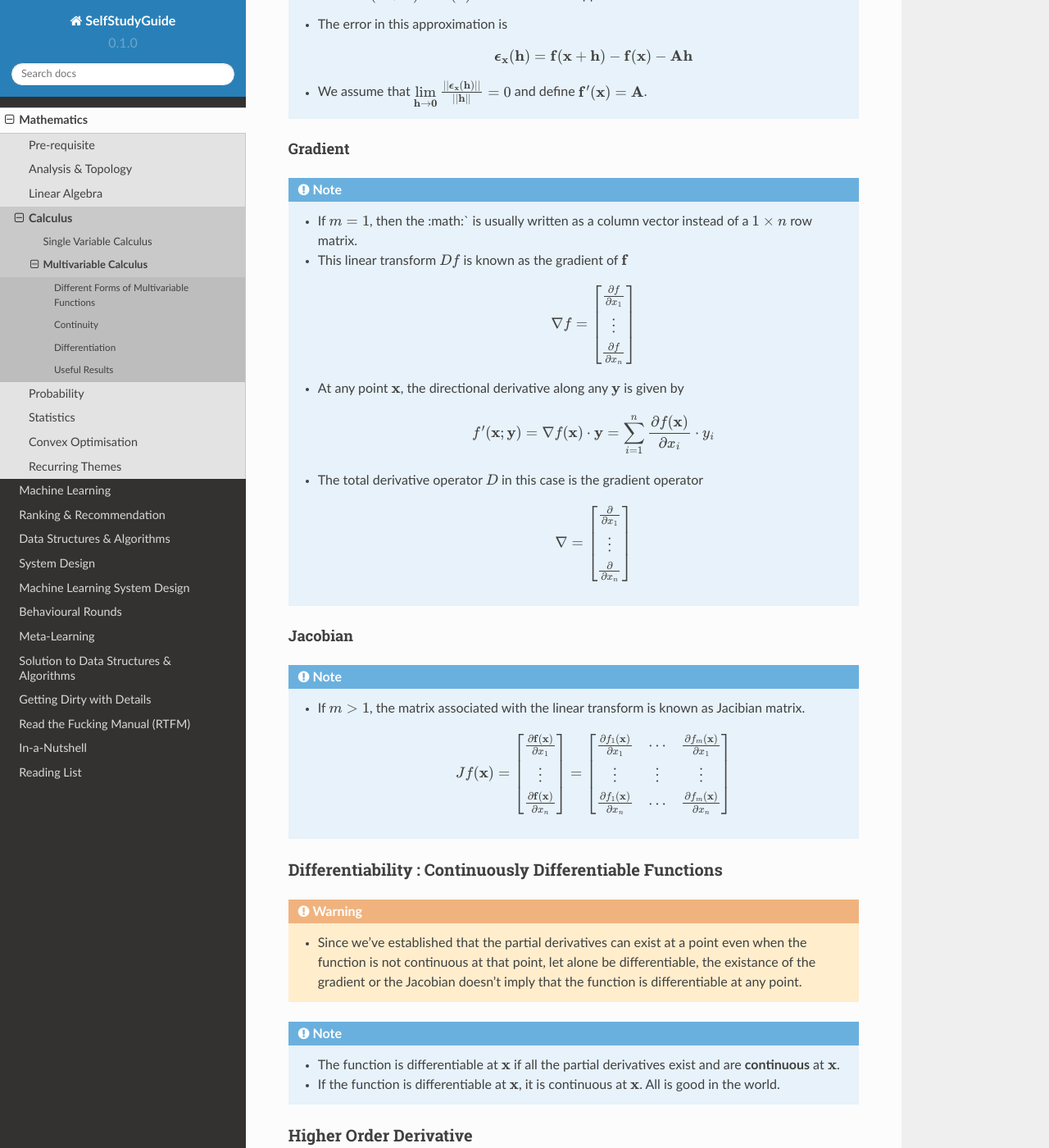
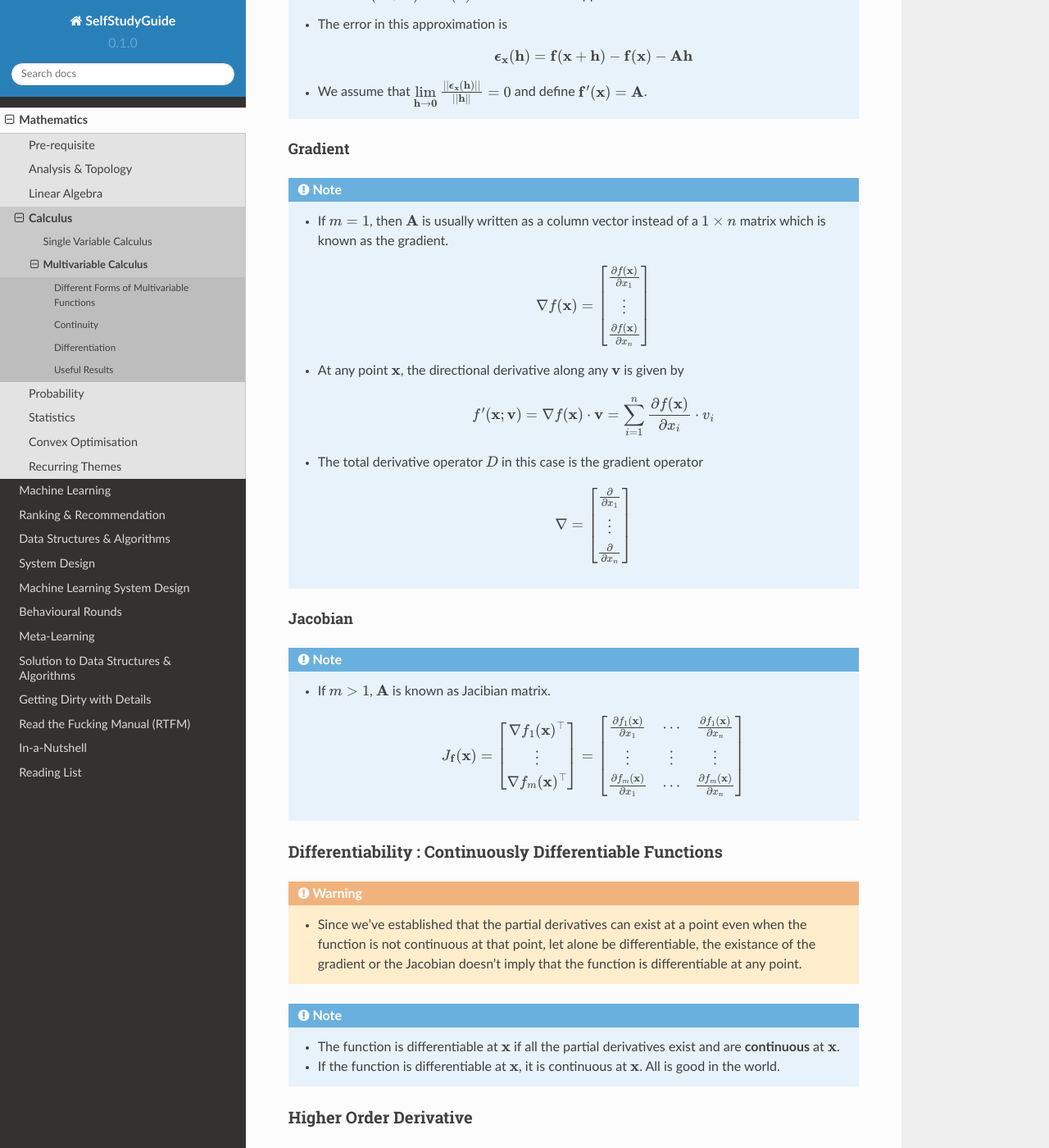
Before and after one commit to uselesstechjunks/leetcode, a Sphinx documentation site: the page built from docs/source/math/calc3/multi.rst, in a window 1280 px wide and 1400 px high, scrolled down 4014 px. Shown: the whole window at 82% size. Built offline with Sphinx 7.4.7 and the Read the Docs theme 2.0.0, drawn with Linux system fonts in a browser that asks for light colours; some of the changed text lies outside the part shown.

Commit message:
Update multi.rst

```diff
--- a/docs/source/math/calc3/multi.rst
+++ b/docs/source/math/calc3/multi.rst
@@ -51,8 +51,8 @@ We have a function :math:`\mathbf{f}`, from an open set :math:`E\in\mathbb{R}^n`
 	* We fix our direction along some vector :math:`\mathbf{u}\in\mathbb{R}^n` and look at the rate-of-change of the function along :math:`\mathbf{u}` as we move closer to :math:`\mathbf{x}`.
 	* For some :math:`h> 0`, we assume an open-ball around :math:`\mathbf{x}` of radius :math:`h\cdot||\mathbf{u}||`, and define the ratio
 
-		.. math:: \frac{\mathbf{f}(\mathbf{x}+h\cdot\mathbf{u})-\mathbf{f}(\mathbf{x})}{h}
-	* We define a version of derivative as :math:`\mathbf{f}'(\mathbf{x}; \mathbf{u})=\lim\limits_{h\to 0}\frac{\mathbf{f}(\mathbf{x}+h\cdot\mathbf{u})-\mathbf{f}(\mathbf{x})}{h}`
+		.. math:: \frac{f(\mathbf{x}+h\cdot\mathbf{u})-f(\mathbf{x})}{h}
+	* We define a version of derivative as :math:`f'(\mathbf{x}; \mathbf{u})=\lim\limits_{h\to 0}\frac{f(\mathbf{x}+h\cdot\mathbf{u})-f(\mathbf{x})}{h}`
 
 .. attention::
 	We note that the open ball in this case is essentially an equivalent of an one dimensional interval.
@@ -118,13 +118,12 @@ We define the total derivative as a linear approximation of the function at clos
 Gradient
 ------------------------------------------------------------
 .. note::
-	* If :math:`m=1`, then the :math:` is usually written as a column vector instead of a :math:`1\times n` row matrix.
-	* This linear transform :math:`Df` is known as the gradient of :math:`\mathbf{f}`
+	* If :math:`m=1`, then :math:`\mathbf{A}` is usually written as a column vector instead of a :math:`1\times n` matrix which is known as the gradient.
 
-		.. math:: \nabla f =\begin{bmatrix}\frac{\mathop{\partial f}}{\mathop{\partial x_1}}\\ \vdots \\ \frac{\mathop{\partial f}}{\mathop{\partial x_n}}\end{bmatrix}
-	* At any point :math:`\mathbf{x}`, the directional derivative along any :math:`\mathbf{y}` is given by
+		.. math:: \nabla f(\mathbf{x}) =\begin{bmatrix}\frac{\mathop{\partial f(\mathbf{x})}}{\mathop{\partial x_1}}\\ \vdots \\ \frac{\mathop{\partial f(\mathbf{x})}}{\mathop{\partial x_n}}\end{bmatrix}
+	* At any point :math:`\mathbf{x}`, the directional derivative along any :math:`\mathbf{v}` is given by
 
-		.. math:: f'(\mathbf{x};\mathbf{y})=\nabla f(\mathbf{x})\cdot\mathbf{y}=\sum_{i=1}^n\frac{\mathop{\partial f(\mathbf{x})}}{\mathop{\partial x_i}}\cdot y_i
+		.. math:: f'(\mathbf{x};\mathbf{v})=\nabla f(\mathbf{x})\cdot\mathbf{v}=\sum_{i=1}^n\frac{\mathop{\partial f(\mathbf{x})}}{\mathop{\partial x_i}}\cdot v_i
 	* The total derivative operator :math:`D` in this case is the gradient operator
 
 		.. math:: \nabla =\begin{bmatrix}\frac{\mathop{\partial}}{\mathop{\partial x_1}}\\ \vdots \\ \frac{\mathop{\partial}}{\mathop{\partial x_n}}\end{bmatrix}
@@ -132,9 +131,9 @@ Gradient
 Jacobian
 ------------------------------------------------------------
 .. note::
-	* If :math:`m> 1`, the matrix associated with the linear transform is known as Jacibian matrix.
+	* If :math:`m> 1`, :math:`\mathbf{A}` is known as Jacibian matrix.
 
-		.. math:: J f(\mathbf{x}) =\begin{bmatrix}\frac{\mathop{\partial \mathbf{f}(\mathbf{x})}}{\mathop{\partial x_1}}\\ \vdots \\ \frac{\mathop{\partial \mathbf{f}(\mathbf{x})}}{\mathop{\partial x_n}}\end{bmatrix}=\begin{bmatrix}\frac{\mathop{\partial f_1(\mathbf{x})}}{\mathop{\partial x_1}} & \cdots & \frac{\mathop{\partial f_m(\mathbf{x})}}{\mathop{\partial x_1}} \\ \vdots & \vdots & \vdots \\ \frac{\mathop{\partial f_1(\mathbf{x})}}{\mathop{\partial x_n}} & \cdots & \frac{\mathop{\partial f_m(\mathbf{x})}}{\mathop{\partial x_n}}\end{bmatrix}
+		.. math:: J_\mathbf{f}(\mathbf{x})=\begin{bmatrix}\nabla f_1(\mathbf{x})^\top\\ \vdots \\ \nabla f_m(\mathbf{x})^\top\end{bmatrix}=\begin{bmatrix}\frac{\mathop{\partial f_1(\mathbf{x})}}{\mathop{\partial x_1}} & \cdots & \frac{\mathop{\partial f_1(\mathbf{x})}}{\mathop{\partial x_n}} \\ \vdots & \vdots & \vdots \\ \frac{\mathop{\partial f_m(\mathbf{x})}}{\mathop{\partial x_1}} & \cdots & \frac{\mathop{\partial f_m(\mathbf{x})}}{\mathop{\partial x_n}}\end{bmatrix}
 
 Differentiability : Continuously Differentiable Functions
 ===========================================================
```
Also changed, not shown: other parts of docs/source/math/calc3/multi.rst (+4 -4 lines).
